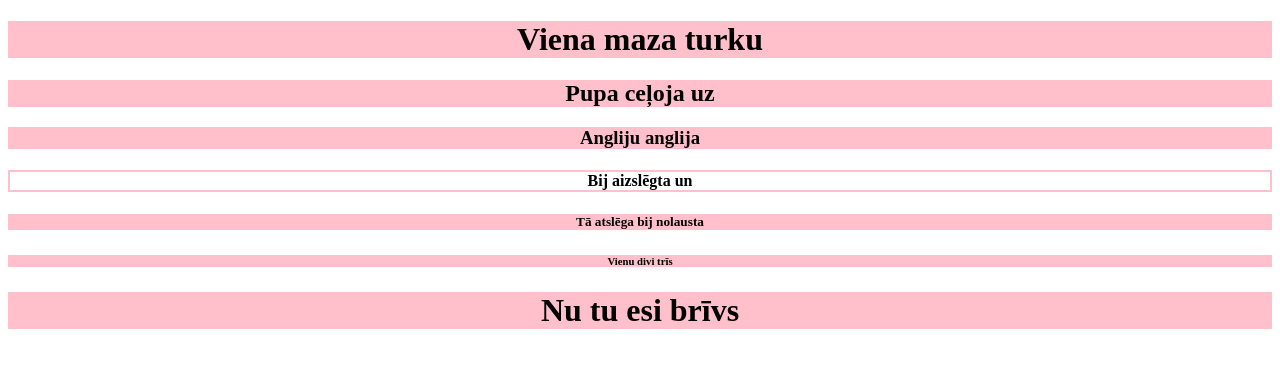
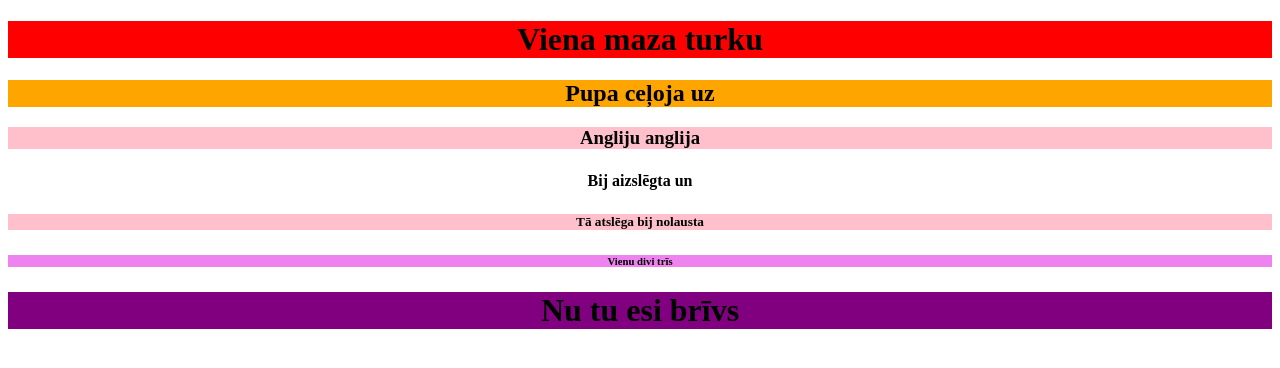
Before and after one commit to baroquefashion/webpage_style, a plain HTML site: page index.html in a window 1280 px wide. Drawn offline with Linux system fonts and the light colour scheme.

Commit message:
Update index.html

```diff
--- a/index.html
+++ b/index.html
@@ -8,13 +8,13 @@
 
 <center>
 
-<h1 style="background-color:pink;">Viena maza turku</h1>
-<h2 style="color:black;background-color:pink;">Pupa ceļoja uz</h2>
+<h1 style="background-color:red;">Viena maza turku</h1>
+<h2 style="color:black;background-color:orange;">Pupa ceļoja uz</h2>
 <h3 style="background-color:pink;">Angliju anglija</h3>
-<h4 style="border:2px solid pink;">Bij aizslēgta un</h4>
+<h4 style="border:2px solid white;">Bij aizslēgta un</h4>
 <h5 style="background-color:pink;">Tā atslēga bij nolausta</h5>
-<h6 style="background-color:pink;">Vienu divi trīs</h6>
-<h1 style="background-color:pink;">Nu tu esi brīvs</h1>
+<h6 style="background-color:violet;">Vienu divi trīs</h6>
+<h1 style="background-color:purple;">Nu tu esi brīvs</h1>
 
 </center>
 </body>
```
